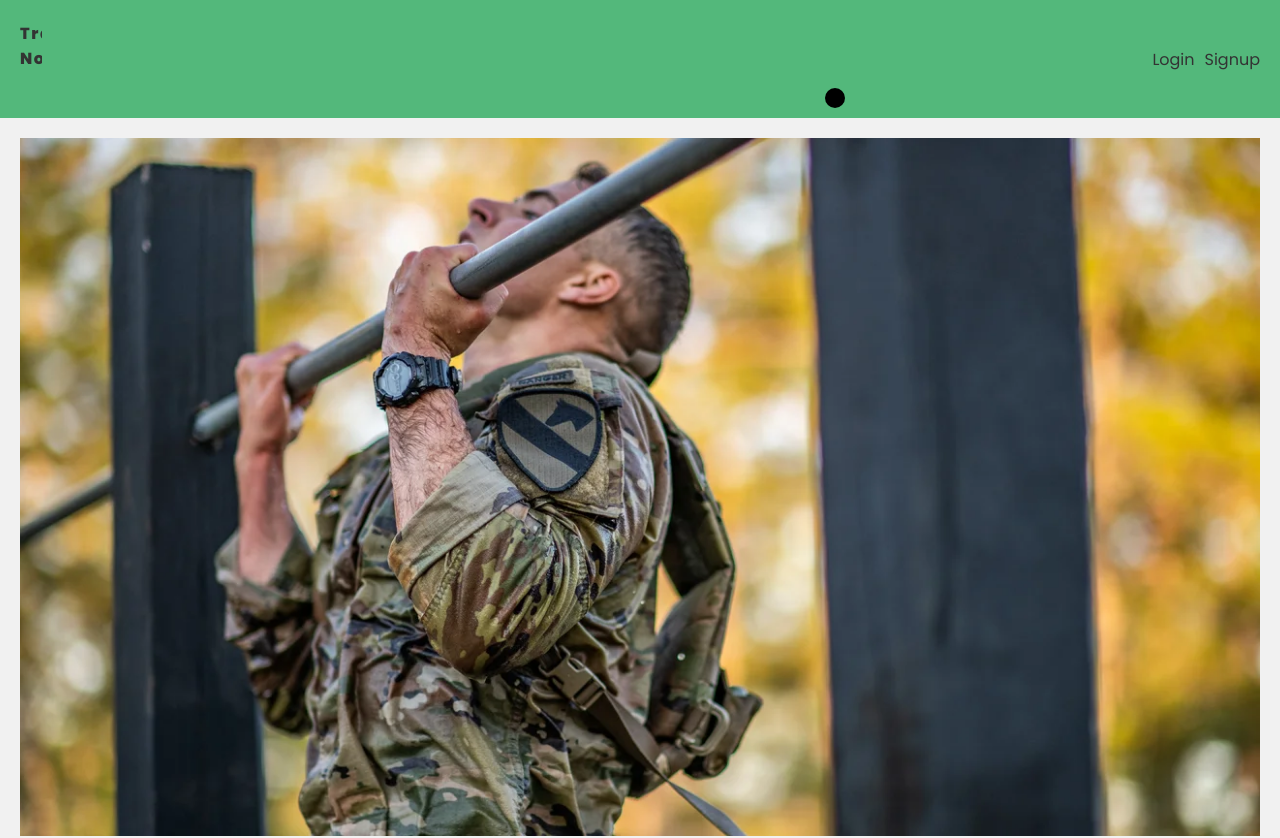
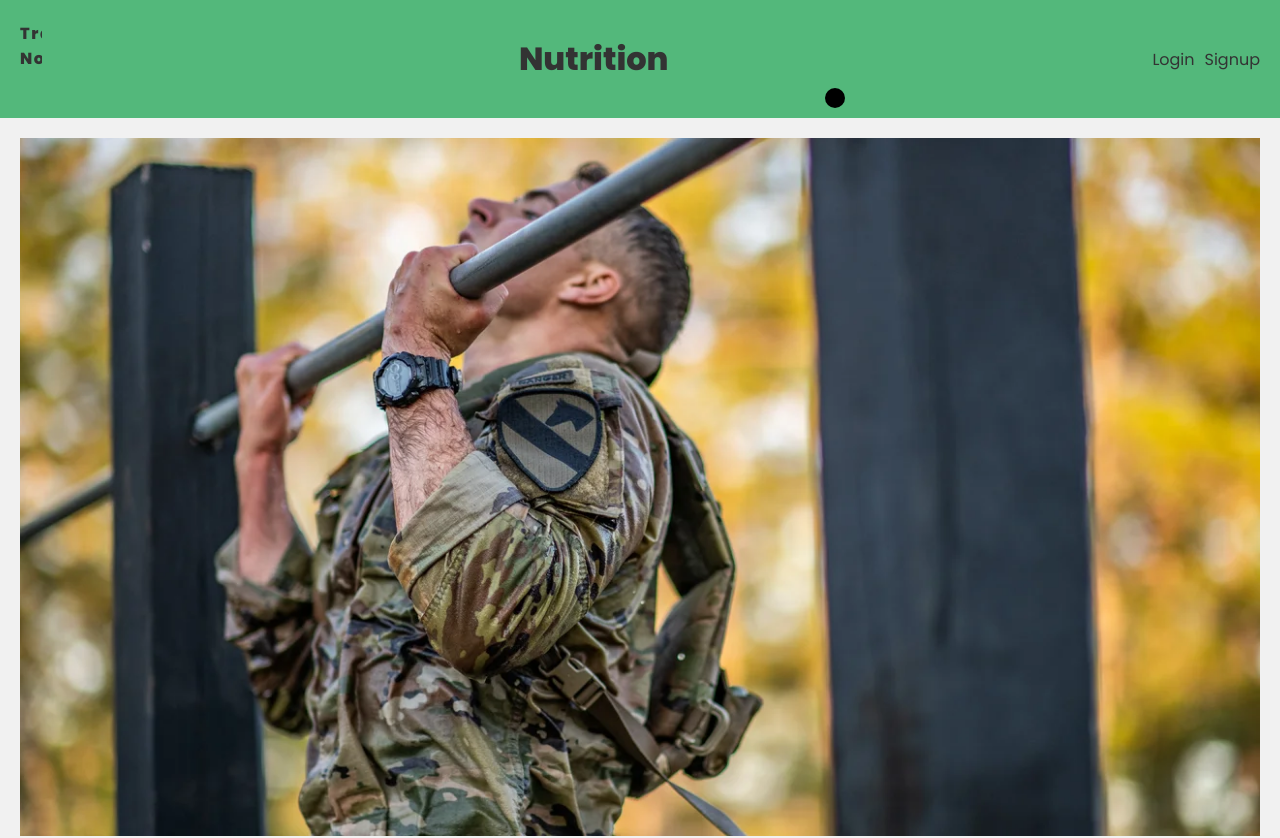
Before and after one commit to jortiz91/Not-Tomorrow, a React (Create React App) app in the folder client/: page /login in a window 1280 px wide. Shown: the top 838 px of the page. Built offline with nearby package versions, Linux system fonts and the light colour scheme.

Commit message:
create route for nutrition and delete debug to render fetch data

```diff
--- a/client/src/App.jsx
+++ b/client/src/App.jsx
@@ -29,6 +29,7 @@
               path="/signup"
               element={!user ? <Signup /> : <Navigate to="/'" />}
             />
+            <Route path="/" element={<Home />} />
           </Routes>
         </div>
       </BrowserRouter>
--- a/client/src/components/Navbar.jsx
+++ b/client/src/components/Navbar.jsx
@@ -18,6 +18,11 @@
           </h1>
           <div className="bounce"></div>
         </Link>
+        <div>
+          <Link to="/">
+            <h1>Nutrition</h1>
+          </Link>
+        </div>
         <nav>
           {user && (
             <div>
```
